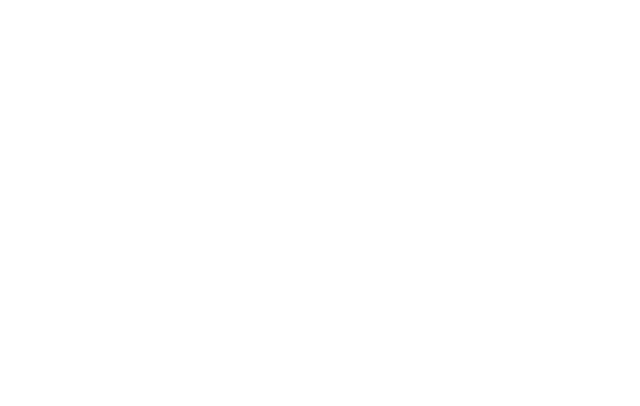
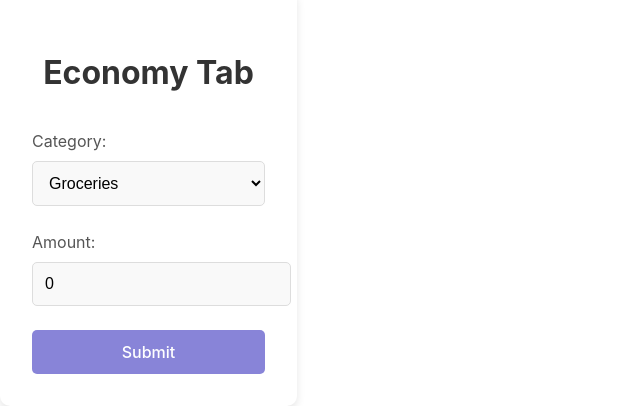
Before and after one commit to vmvangils/Expense-Tracker, a React (Vite) app: page /report in a window 1280 px wide. Before the commit this address had no page. Shown: the part 810-1216 px from the top of the page, without its empty margins (0-640 px from the left). Before the commit the page ends 800 px from the top, so only its background shows below. Built offline with nearby package versions, Linux system fonts and the light colour scheme.

Commit message:
report.tsx and report.module.css
recharts installed for charts, broke my XAMPP on my main PC aswell  :(

```diff
--- a/package.json
+++ b/package.json
@@ -18,7 +18,8 @@
     "mysql": "^2.18.1",
     "react": "^18.3.1",
     "react-dom": "^18.3.1",
-    "react-router-dom": "^7.1.2"
+    "react-router-dom": "^7.1.2",
+    "recharts": "^2.15.1"
   },
   "devDependencies": {
     "@eslint/js": "^9.15.0",
--- a/src/App.tsx
+++ b/src/App.tsx
@@ -2,6 +2,7 @@
 import Navbar from "./components/navbar/Navbar";
 import Economy from "./components/economy/economy";
 import Dashboard from "./components/dashboard/dashboard";
+import Report from "./components/report/report";
 
 function App() {
   return (
@@ -12,7 +13,7 @@
           <Route path="/" element={<Navigate to="/dashboard" />} />
           <Route path="/dashboard" element={<Dashboard />} /> {/* Replace with your Dashboard component */}
           <Route path="/economy" element={<Economy />} />
-          <Route path="/reports" element={<div>Reports Page</div>} /> {/* Replace with your Reports component */}
+          <Route path="/report" element={<Report  /> } /> {/* Replace with your Reports component */}
           <Route path="/login" element={<div>Login Page</div>} /> {/* Replace with your Login component */}
         </Routes>
       </div>
--- /dev/null
+++ b/src/components/report/report.module.css
@@ -0,0 +1,81 @@
+/* General Styling */
+.container {
+    max-width: 1200px;
+    margin: 0 auto;
+    padding: 2rem;
+    background-color: #ffffff;
+    border-radius: 10px;
+    box-shadow: 0 4px 8px rgba(0, 0, 0, 0.1);
+  }
+
+  .title {
+    font-size: 2rem;
+    color: #333;
+    text-align: center;
+    margin-bottom: 2rem;
+  }
+
+  .formGroup {
+    margin-bottom: 1.5rem;
+  }
+
+  .label {
+    display: block;
+    font-size: 1rem;
+    color: #555;
+    margin-bottom: 0.5rem;
+  }
+
+  .select,
+  .input {
+    width: 100%;
+    padding: 0.75rem;
+    font-size: 1rem;
+    border: 1px solid #ddd;
+    border-radius: 5px;
+    background-color: #f9f9f9;
+    transition: border-color 0.3s ease;
+  }
+
+  .select:focus,
+  .input:focus {
+    border-color: #8884d8;
+    outline: none;
+  }
+
+  .button {
+    width: 100%;
+    padding: 0.75rem;
+    font-size: 1rem;
+    color: #fff;
+    background-color: #8884d8;
+    border: none;
+    border-radius: 5px;
+    cursor: pointer;
+    transition: background-color 0.3s ease;
+  }
+
+  .button:hover {
+    background-color: #6a5acd;
+  }
+
+  /* Chart Styling */
+  .chartContainer {
+    margin-top: 2rem;
+    padding: 1.5rem;
+    background-color: #ffffff;
+    border-radius: 10px;
+    box-shadow: 0 4px 8px rgba(0, 0, 0, 0.1);
+  }
+
+  /* Loading and Error States */
+  .loading,
+  .error {
+    text-align: center;
+    font-size: 1.2rem;
+    margin-top: 2rem;
+  }
+
+  .error {
+    color: #ff4d4f;
+  }
--- /dev/null
+++ b/src/components/report/report.tsx
@@ -0,0 +1,73 @@
+import React, { useState } from 'react';
+import styles from './report.module.css';
+
+const Economy: React.FC = () => {
+  const [selectedCategory, setSelectedCategory] = useState<string>('groceries');
+  const [amount, setAmount] = useState<number>(0);
+
+  const handleCategoryChange = (event: React.ChangeEvent<HTMLSelectElement>) => {
+    setSelectedCategory(event.target.value);
+  };
+
+  const handleAmountChange = (event: React.ChangeEvent<HTMLInputElement>) => {
+    setAmount(parseFloat(event.target.value));
+  };
+
+  const handleSubmit = async () => {
+    try {
+      const response = await fetch('http://localhost:5000/api/economy', {
+        method: 'POST',
+        headers: {
+          'Content-Type': 'application/json',
+        },
+        body: JSON.stringify({
+          category: selectedCategory,
+          amount: amount,
+        }),
+      });
+
+      if (!response.ok) {
+        throw new Error('Network response was not ok');
+      }
+
+      const result = await response.text();
+      console.log(result);
+      alert('Data submitted successfully!');
+    } catch (error) {
+      console.error('Error:', error);
+      alert('Failed to submit data. Please try again.');
+    }
+  };
+
+  return (
+    <div className={styles.container}>
+      <h2 className={styles.title}>Economy Tab</h2>
+      <div className={styles.formGroup}>
+        <label htmlFor="category" className={styles.label}>Category: </label>
+        <select
+          id="category"
+          value={selectedCategory}
+          onChange={handleCategoryChange}
+          className={styles.select}
+        >
+          <option value="groceries">Groceries</option>
+          <option value="rent">Rent</option>
+          <option value="expenses">Expenses</option>
+        </select>
+      </div>
+      <div className={styles.formGroup}>
+        <label htmlFor="amount" className={styles.label}>Amount: </label>
+        <input
+          id="amount"
+          type="number"
+          value={amount}
+          onChange={handleAmountChange}
+          className={styles.input}
+        />
+      </div>
+      <button onClick={handleSubmit} className={styles.button}>Submit</button>
+    </div>
+  );
+};
+
+export default Economy;
```
Also changed, not shown: 2 other files (tests, documents, lock files or other folders).
